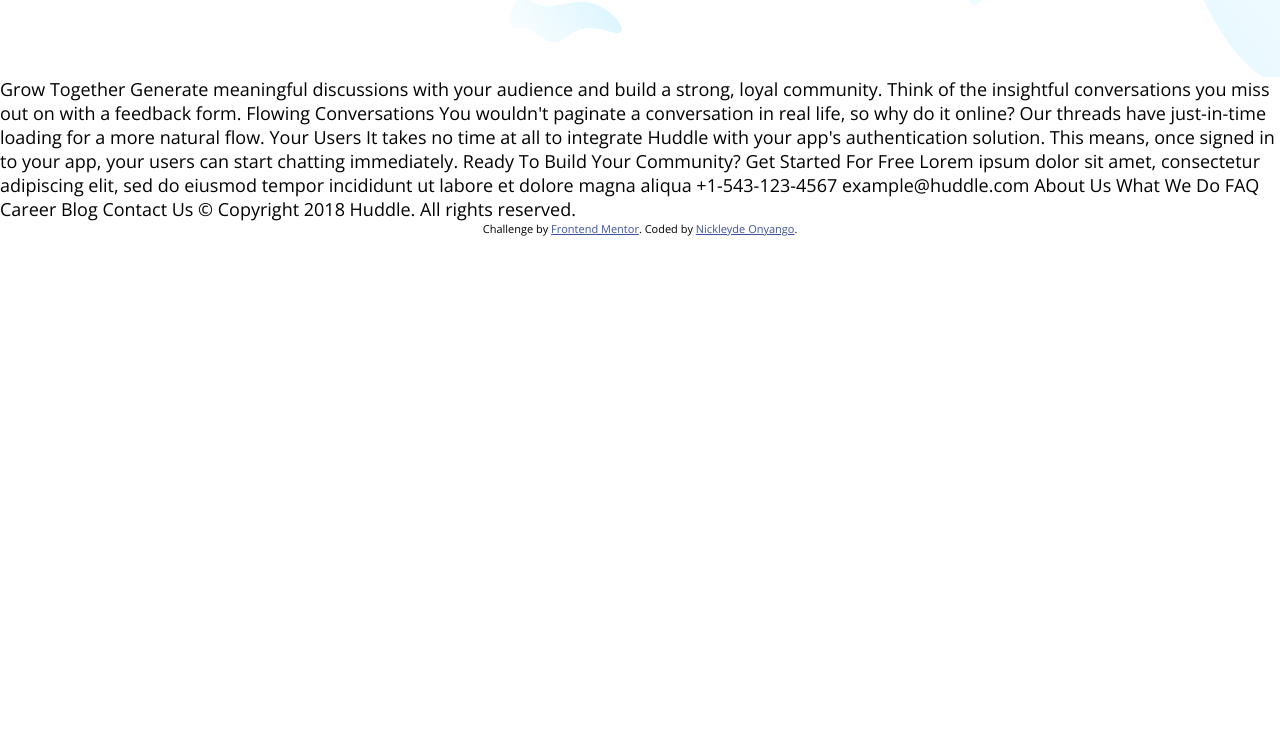
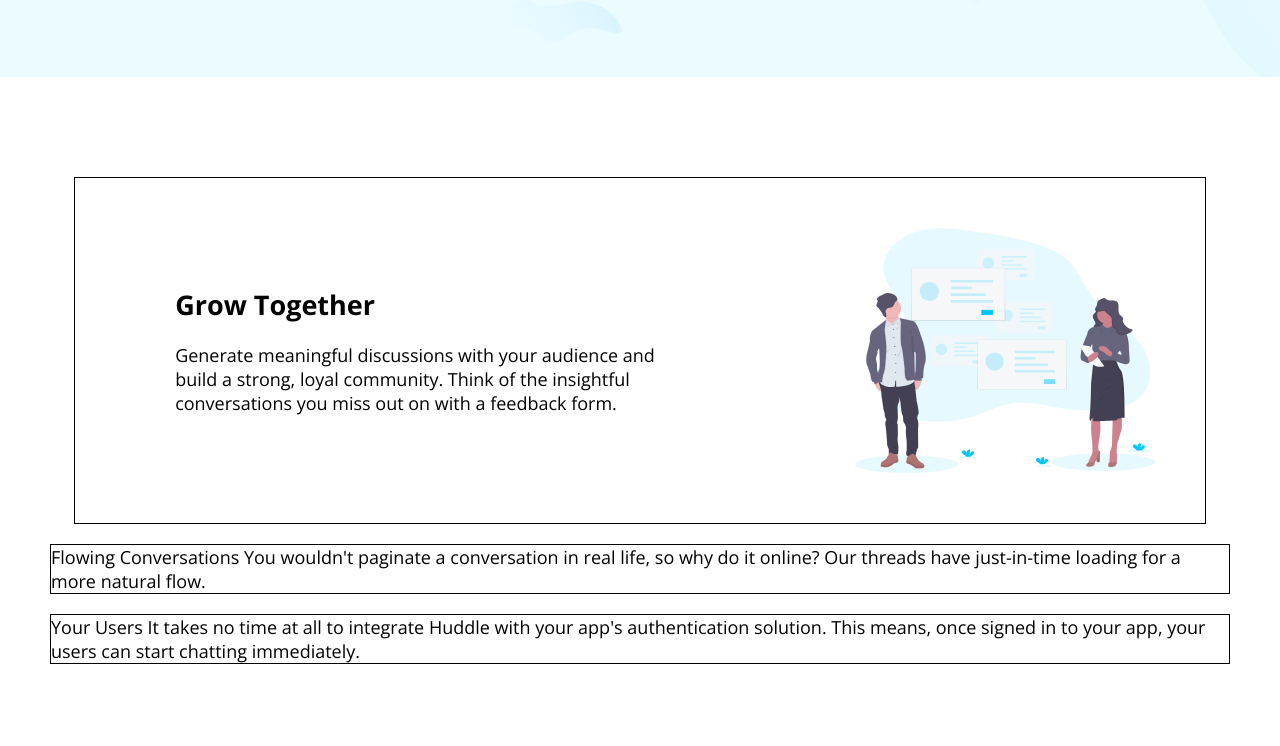
Before and after one commit to nickonyi/huddle-landing-page, a plain HTML site: page index.html in a window 1280 px wide. Shown: the part 594-1340 px from the top of the page. Before the commit the page ends 830 px from the top, so only its background shows below. Drawn offline with nearby package versions, Linux system fonts and the light colour scheme; a web font is replaced by a local one.

Commit message:
huddle landing page

```diff
--- a/index.html
+++ b/index.html
@@ -49,14 +49,31 @@
                 <img class="wrapper-mockup-img" src="./images/illustration-mockups.svg" alt="">
             </div>
         </div>
+    </div>
+    <div class="container">
+        <div class="box container-1">
+            <div class="container-1-content">
+                <h2 class="container-header">
+                    Grow Together
+                </h2>
+                <p class="container-text-1">
+                    Generate meaningful discussions with your audience and <br> build a strong, loyal community. Think of the insightful <br> conversations you miss out on with a feedback form.
+                </p>
+            </div>
+            <img class="container-1-content-img" src="./images/illustration-grow-together.svg" alt="">
 
+        </div>
+        <div class="box container-2">
+            Flowing Conversations You wouldn't paginate a conversation in real life, so why do it online? Our threads have just-in-time loading for a more natural flow.
+        </div>
+        <div class="box container-3">
+            Your Users It takes no time at all to integrate Huddle with your app's authentication solution. This means, once signed in to your app, your users can start chatting immediately.
+        </div>
     </div>
 
 
-    Grow Together Generate meaningful discussions with your audience and build a strong, loyal community. Think of the insightful conversations you miss out on with a feedback form. Flowing Conversations You wouldn't paginate a conversation in real life,
-    so why do it online? Our threads have just-in-time loading for a more natural flow. Your Users It takes no time at all to integrate Huddle with your app's authentication solution. This means, once signed in to your app, your users can start chatting
-    immediately. Ready To Build Your Community? Get Started For Free Lorem ipsum dolor sit amet, consectetur adipiscing elit, sed do eiusmod tempor incididunt ut labore et dolore magna aliqua +1-543-123-4567 example@huddle.com About Us What We Do FAQ
-    Career Blog Contact Us &copy; Copyright 2018 Huddle. All rights reserved.
+    Ready To Build Your Community? Get Started For Free Lorem ipsum dolor sit amet, consectetur adipiscing elit, sed do eiusmod tempor incididunt ut labore et dolore magna aliqua +1-543-123-4567 example@huddle.com About Us What We Do FAQ Career Blog Contact
+    Us &copy; Copyright 2018 Huddle. All rights reserved.
 
     <footer>
         <p class="attribution">
--- a/style.css
+++ b/style.css
@@ -11,6 +11,7 @@
 
 .wrapper {
     background-image: url("./images/bg-hero-desktop.svg");
+    background-color: hsl(193, 100%, 96%);
     padding: 40px;
 }
 
@@ -40,7 +41,7 @@
     font-weight: 700;
     color: hsl(192, 100%, 9%);
     border: none;
-    box-shadow: 2px 2px 2px 2px rgb(0, 37, 46, 0.3);
+    box-shadow: 2px 2px 2px 2px rgb(0, 37, 46, 0.05);
 }
 
 
@@ -77,6 +78,41 @@
     border: none;
 }
 
+
+/*----------------container styling---------------------------*/
+
+.container {
+    padding: 100px 50px 200px 50px;
+    display: flex;
+    flex-direction: column;
+    align-items: center;
+    gap: 20px;
+}
+
+.container .container-1-content {
+    align-self: center;
+}
+
+.box {
+    border: 1px solid black;
+}
+
+.container-1 {
+    display: flex;
+    padding: 50px;
+    padding-left: 100px;
+    gap: 200px;
+}
+
+.container-1-content-img {
+    width: 300px;
+    height: auto;
+}
+
+.container-text-1 {
+    margin-top: 20px;
+}
+
 .attribution {
     font-size: 11px;
     text-align: center;
```
